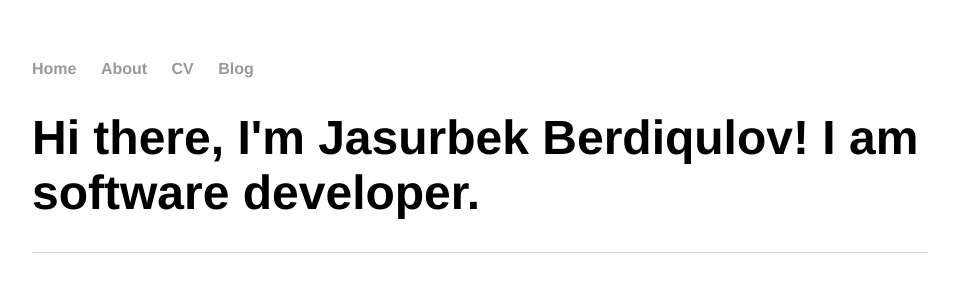
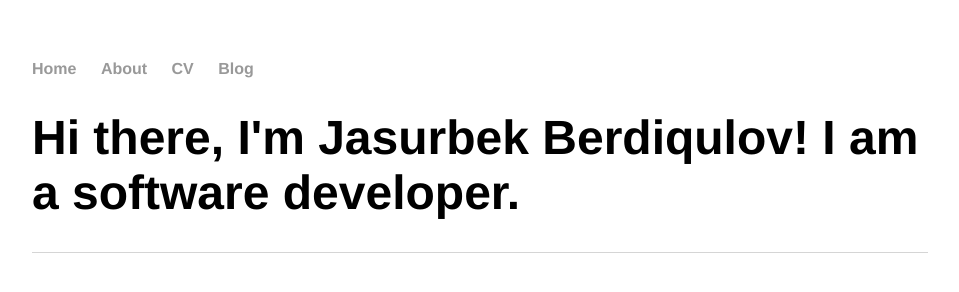
Before and after one commit to jasurbekberdiqulov/jasurbekberdiqulov.github.io, a plain HTML site: page index.html in a window 1280 px wide. Shown: the whole page, without its empty margins (160-1119 px from the left). Drawn offline with Linux system fonts and the light colour scheme.

Commit message:
Update index.html

```diff
--- a/index.html
+++ b/index.html
@@ -16,7 +16,7 @@
 		</nav>
 		<div class="container">
     		<div class="blurb">
-        		<h1>Hi there, I'm Jasurbek Berdiqulov! I am software developer.</h1>
+        		<h1>Hi there, I'm Jasurbek Berdiqulov! I am a software developer.</h1>
     		</div><!-- /.blurb -->
 		</div><!-- /.container -->
 		<footer>
```
